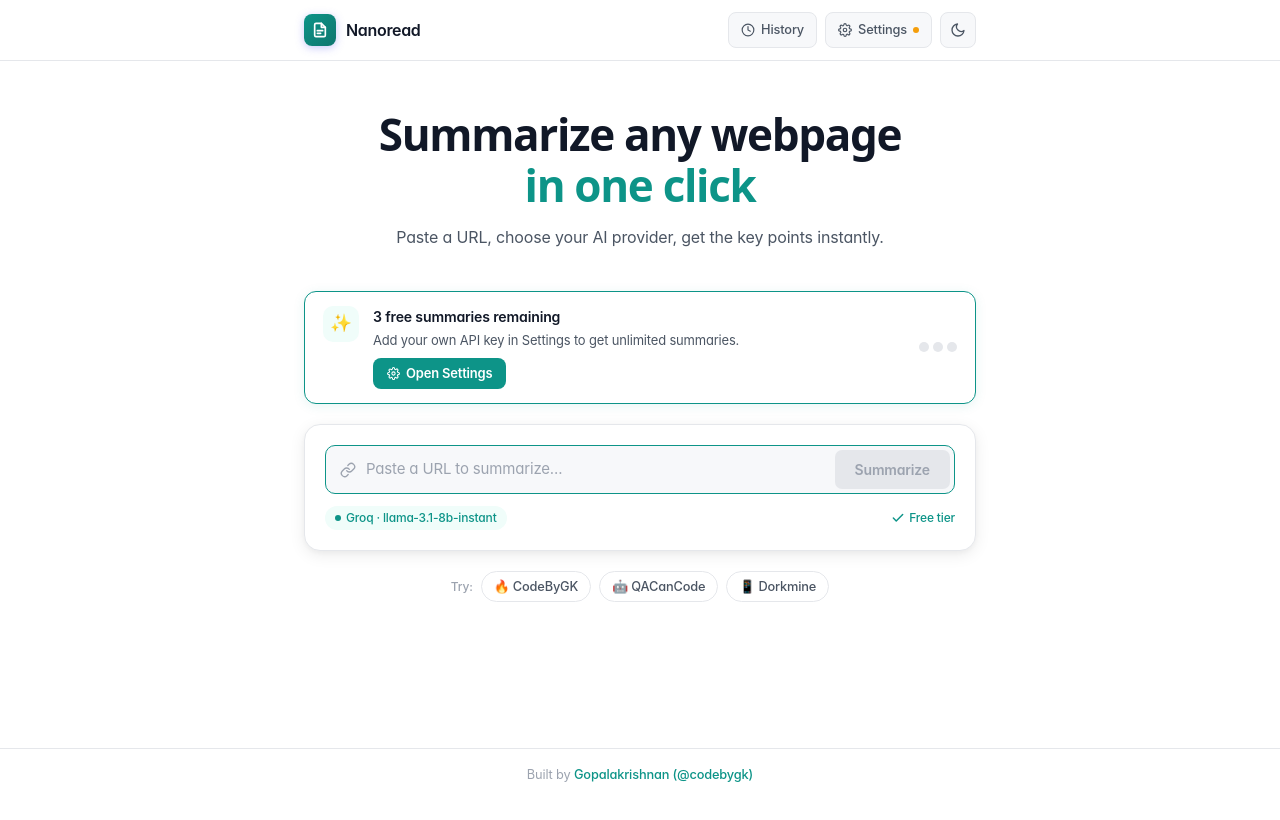
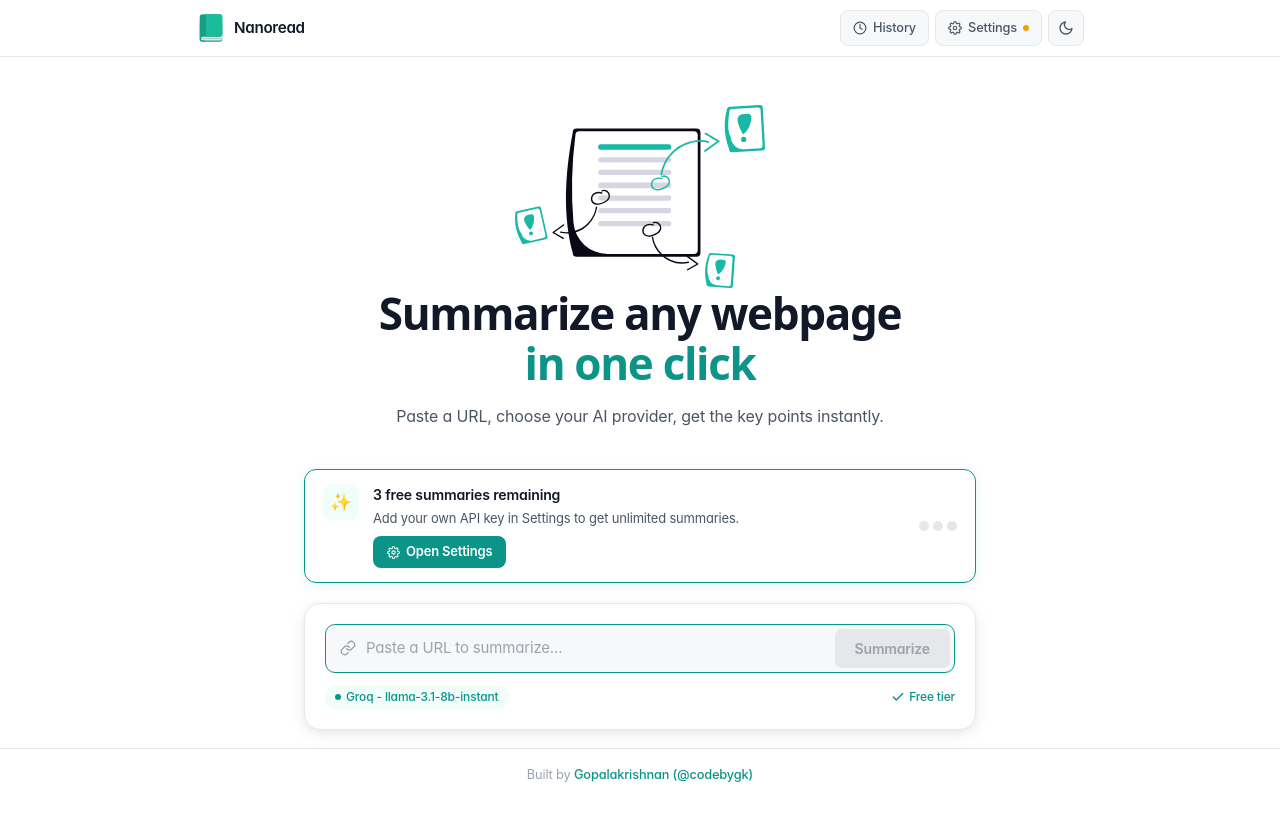
Before and after one commit to codebygk/nanoread, a Next.js app: page / in a window 1280 px wide. Shown: the top 820 px of the page. Built offline with nearby package versions, Linux system fonts and the light colour scheme; no server answers; the database is empty.

Commit message:
Design changes.

```diff
--- a/app/page.tsx
+++ b/app/page.tsx
@@ -29,6 +29,7 @@
 
 // Types
 import type { SummarizeResult } from "@/types";
+import Image from "next/image";
 
 // ---------------------------------------------
 
@@ -162,7 +163,9 @@
         flex:     1,
       }}>
         {/* Hero */}
-        <div className="fade-up-1" style={{ textAlign: "center", marginBottom: 40 }}>
+        <div className="fade-up-1" style={{ textAlign: "center", marginBottom: 40, display: "flex", flexDirection: "column", alignItems: "center" }}>
+          <Image src={"/read.svg"} width={250} height={250} alt="nanoread-hero-image" />
+
           <h1 className="font-display" style={{
             fontSize:      "clamp(1.9rem, 5vw, 2.75rem)",
             color:         "var(--text)",
@@ -202,7 +205,7 @@
           disabled={limitReached}
         />
 
-        {!result && !loading && !error && (
+        {!result && !loading && !error && !limitReached && (
           <ExampleChips onSelect={handleExampleSelect} />
         )}
 
--- a/components/AppNav.tsx
+++ b/components/AppNav.tsx
@@ -6,6 +6,7 @@
 
 import { NavBtn }       from "@/components/ui/NavBtn";
 import { FileTextIcon, HistoryIcon, SettingsIcon, SunIcon, MoonIcon } from "@/components/icons";
+import Image from "next/image";
 
 interface AppNavProps {
   historyCount:    number;
@@ -37,28 +38,29 @@
       }}
     >
       <div style={{
-        maxWidth:       720,
+        maxWidth:       920,
         margin:         "0 auto",
-        padding:        "0 24px",
-        height:         60,
+        padding:        "0 16px",
+        height:         56,
         display:        "flex",
         alignItems:     "center",
         justifyContent: "space-between",
+        gap:            8,
       }}>
         <Logo />
 
-        <div style={{ display: "flex", alignItems: "center", gap: 8 }}>
+        <div style={{ display: "flex", alignItems: "center", gap: 6, flexShrink: 0 }}>
           {/* History */}
           <NavBtn onClick={onOpenHistory}>
             <HistoryIcon />
-            History
+            <span className="nav-label">History</span>
             {historyCount > 0 && (
               <span style={{
                 background:   "var(--accent)",
                 color:        "white",
                 fontSize:     10,
                 fontWeight:   600,
-                padding:      "1px 5px",
+                padding:      "1px 8px",
                 borderRadius: 10,
                 lineHeight:   1.6,
               }}>
@@ -70,7 +72,7 @@
           {/* Settings */}
           <NavBtn onClick={onOpenSettings}>
             <SettingsIcon />
-            Settings
+            <span className="nav-label">Settings</span>
             {!hasApiKey && (
               <span style={{
                 width:        6,
@@ -78,6 +80,7 @@
                 borderRadius: "50%",
                 background:   "#f59e0b",
                 display:      "inline-block",
+                flexShrink:   0,
               }} />
             )}
           </NavBtn>
@@ -98,6 +101,7 @@
               justifyContent: "center",
               cursor:         "pointer",
               transition:     "all 0.15s",
+              flexShrink:     0,
             }}
             onMouseOver={e => (e.currentTarget.style.borderColor = "var(--accent)")}
             onMouseOut={e  => (e.currentTarget.style.borderColor = "var(--border)")}
@@ -106,34 +110,30 @@
           </button>
         </div>
       </div>
+
+      <style>{`
+        @media (max-width: 480px) {
+          .nav-label { display: none; }
+        }
+      `}</style>
     </nav>
   );
 }
 
-// ── Logo ──────────────────────────────────────
+// -- Logo --------------------------------------
 
 function Logo() {
   return (
-    <div style={{ display: "flex", alignItems: "center", gap: 10 }}>
-      <div style={{
-        width:          32,
-        height:         32,
-        borderRadius:   8,
-        background:     "linear-gradient(135deg, var(--accent) 0%, var(--accent-2) 100%)",
-        display:        "flex",
-        alignItems:     "center",
-        justifyContent: "center",
-        boxShadow:      "0 2px 8px rgba(99,102,241,0.35)",
-        flexShrink:     0,
-        color:          "white",
-      }}>
-        <FileTextIcon size={16} />
-      </div>
+    <div style={{ display: "flex", alignItems: "center", gap: 8, minWidth: 0 }}>
+      <Image src={"/favicon.svg"} width={30} height={30} alt="nanoread-logo" />
       <span style={{
         fontWeight:    600,
-        fontSize:      "1rem",
+        fontSize:      "0.95rem",
         color:         "var(--text)",
         letterSpacing: "-0.02em",
+        overflow:      "hidden",
+        textOverflow:  "ellipsis",
+        whiteSpace:    "nowrap",
       }}>
         Nanoread
       </span>
--- a/components/UrlSearchCard.tsx
+++ b/components/UrlSearchCard.tsx
@@ -36,16 +36,17 @@
     try {
       const withScheme = /^https?:\/\//i.test(trimmed) ? trimmed : `https://${trimmed}`;
       const parsed = new URL(withScheme);
-      // must have a real hostname with at least one dot (e.g. example.com)
       return parsed.hostname.includes(".");
     } catch {
       return false;
     }
   };
-  const isDisabled = loading || !isValidUrl(url) || disabled;
+
+  const isDisabled    = loading || !isValidUrl(url) || disabled;
   const endpointLabel = getEndpointLabel(settings.baseUrl);
 
   return (
+    <>
       <div className="fade-up-2" style={{
         background:   "var(--bg-card)",
         border:       "1px solid var(--border)",
@@ -54,19 +55,10 @@
         boxShadow:    "var(--shadow-md)",
         marginBottom: 20,
       }}>
-      {/* ── URL input row ── */}
+        {/* -- URL input row -- */}
         <form onSubmit={onSubmit}>
-        <div
-          style={{
-            display:    "flex",
-            alignItems: "center",
-            gap:        10,
-            background: "var(--bg-subtle)",
-            border:     "1.5px solid var(--border)",
-            borderRadius: 10,
-            padding:    "4px 4px 4px 14px",
-            transition: "border-color 0.15s",
-          }}
+          {/* Desktop: input + button inline. Mobile: stacked */}
+          <div className="url-input-row"
             onFocusCapture={e => (e.currentTarget.style.borderColor = "var(--accent)")}
             onBlurCapture={e  => (e.currentTarget.style.borderColor = "var(--border)")}
           >
@@ -76,7 +68,8 @@
 
             <input
               ref={inputRef}
-            type="text"
+              type="url"
+              inputMode="url"
               value={url}
               onChange={e => onChange(e.target.value)}
               placeholder="Paste a URL to summarize..."
@@ -90,6 +83,7 @@
                 fontSize:   "0.9375rem",
                 fontFamily: "inherit",
                 padding:    "8px 0",
+                minWidth:   0,
               }}
             />
 
@@ -97,17 +91,47 @@
           </div>
         </form>
 
-      {/* ── Status row ── */}
+        {/* -- Status row -- */}
         <StatusRow
           endpointLabel={endpointLabel}
           model={settings.model}
           hasApiKey={!!settings.apiKey}
         />
       </div>
+
+      <style>{`
+        .url-input-row {
+          display:       flex;
+          align-items:   center;
+          gap:           10px;
+          background:    var(--bg-subtle);
+          border:        1.5px solid var(--border);
+          border-radius: 10px;
+          padding:       4px 4px 4px 14px;
+          transition:    border-color 0.15s;
+        }
+
+        @media (max-width: 480px) {
+          .url-input-row {
+            flex-wrap:  wrap;
+            padding:    10px 12px;
+            gap:        8px;
+          }
+          .url-input-row input {
+            width: 100%;
+            flex:  1 1 100%;
+          }
+          .url-submit-btn {
+            width:           100% !important;
+            justify-content: center;
+          }
+        }
+      `}</style>
+    </>
   );
 }
 
-// ── Sub-components ────────────────────────────
+// -- Sub-components ----------------------------
 
 interface SubmitButtonProps {
   loading:  boolean;
@@ -119,6 +143,7 @@
     <button
       type="submit"
       disabled={disabled}
+      className="url-submit-btn"
       style={{
         background:   disabled ? "var(--border)" : "var(--accent)",
         color:        disabled ? "var(--text-3)" : "white",
@@ -134,10 +159,11 @@
         transition:   "all 0.15s",
         flexShrink:   0,
         fontFamily:   "inherit",
+        whiteSpace:   "nowrap",
       }}
     >
       {loading
-        ? <><span className="spinner" /> Summarizing…</>
+        ? <><span className="spinner" /> Summarizing...</>
         : "Summarize"
       }
     </button>
@@ -151,14 +177,17 @@
 }
 
 function StatusRow({ endpointLabel, model, hasApiKey }: StatusRowProps) {
+  // Truncate model name on small screens
+  const shortModel = model.length > 20 ? model.slice(0, 18) + "..." : model;
+
   return (
     <div style={{
-      display:    "flex",
-      alignItems: "center",
+      display:        "flex",
+      alignItems:     "center",
       justifyContent: "space-between",
-      marginTop:  12,
-      flexWrap:   "wrap",
-      gap:        6,
+      marginTop:      12,
+      flexWrap:       "wrap",
+      gap:            6,
     }}>
       <span style={{
         display:      "inline-flex",
@@ -170,6 +199,10 @@
         fontWeight:   500,
         padding:      "3px 10px",
         borderRadius: 20,
+        maxWidth:     "60%",
+        overflow:     "hidden",
+        textOverflow: "ellipsis",
+        whiteSpace:   "nowrap",
       }}>
         <span style={{
           width:        6,
@@ -177,8 +210,9 @@
           borderRadius: "50%",
           background:   "var(--accent)",
           display:      "inline-block",
+          flexShrink:   0,
         }} />
-        {endpointLabel} · {model}
+        {endpointLabel} - {shortModel}
       </span>
 
       <span style={{
@@ -188,6 +222,7 @@
         alignItems: "center",
         gap:        4,
         fontWeight: 500,
+        flexShrink: 0,
       }}>
         {hasApiKey
           ? <><CheckIcon /> Your API key</>
@@ -198,7 +233,7 @@
   );
 }
 
-// ── Example chips ─────────────────────────────
+// -- Example chips -----------------------------
 
 interface ExampleChipsProps {
   onSelect: (url: string) => void;
@@ -245,7 +280,7 @@
             e.currentTarget.style.color       = "var(--text-2)";
           }}
         >
-          {ex.emoji} {ex.label}
+          {ex.label}
         </button>
       ))}
     </div>
--- a/lib/constants.ts
+++ b/lib/constants.ts
@@ -77,9 +77,9 @@
 
 // ── Example URLs shown on the home page ───────
 export const EXAMPLE_URLS = [
-    { label: "CodeByGK", url: "https://codebygk.vercel.app", emoji: "🔥" },
-    { label: "QACanCode", url: "https://qacancode.com", emoji: "🤖" },
-    { label: "Dorkmine", url: "https://dorkmine.vercel.app", emoji: "📱" },
+    { label: "qacancode.com", url: "https://qacancode.com"},
+    { label: "codebygk.vercel.app", url: "https://codebygk.vercel.app" },
+    { label: "dorkmine.vercel.app", url: "https://dorkmine.vercel.app" },
 ] as const;
 
 // ── Summarize API endpoint ─────────────────────
```
Lines whose indentation alone changed are shown as unchanged.
